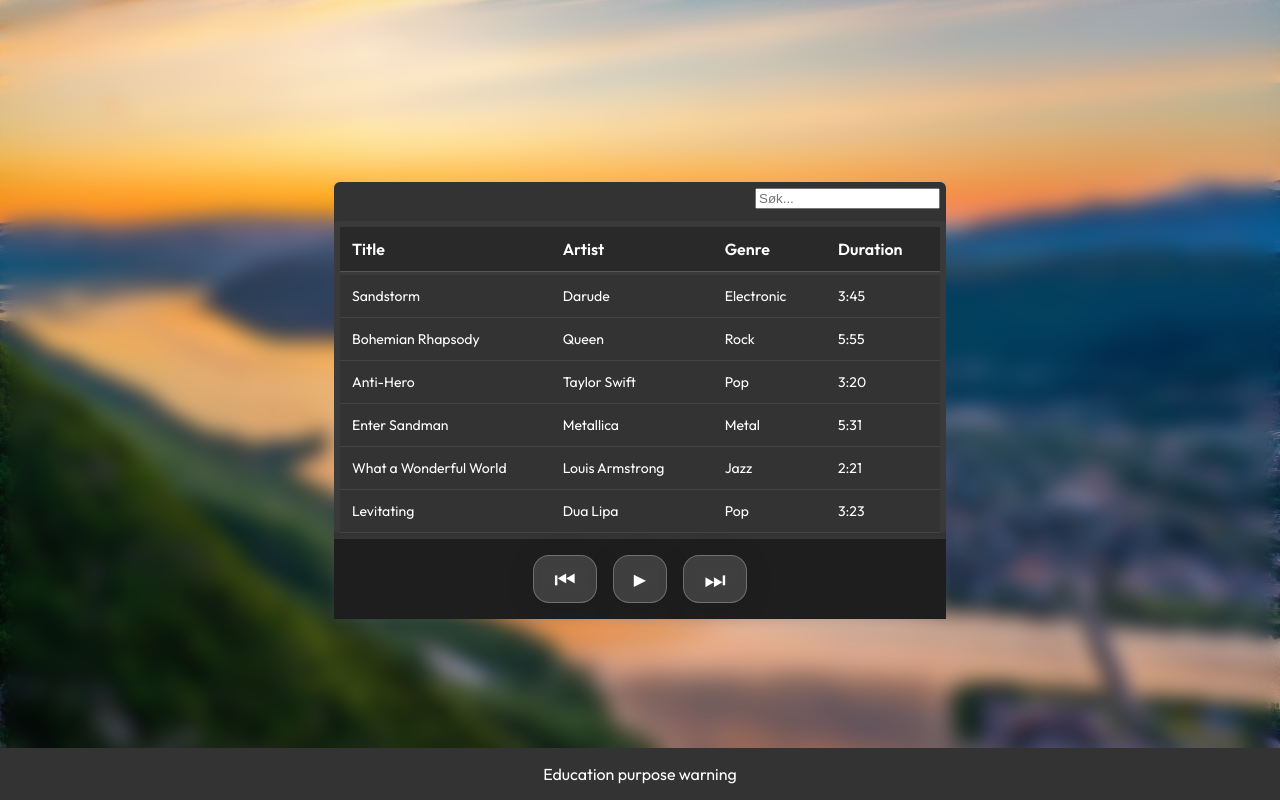
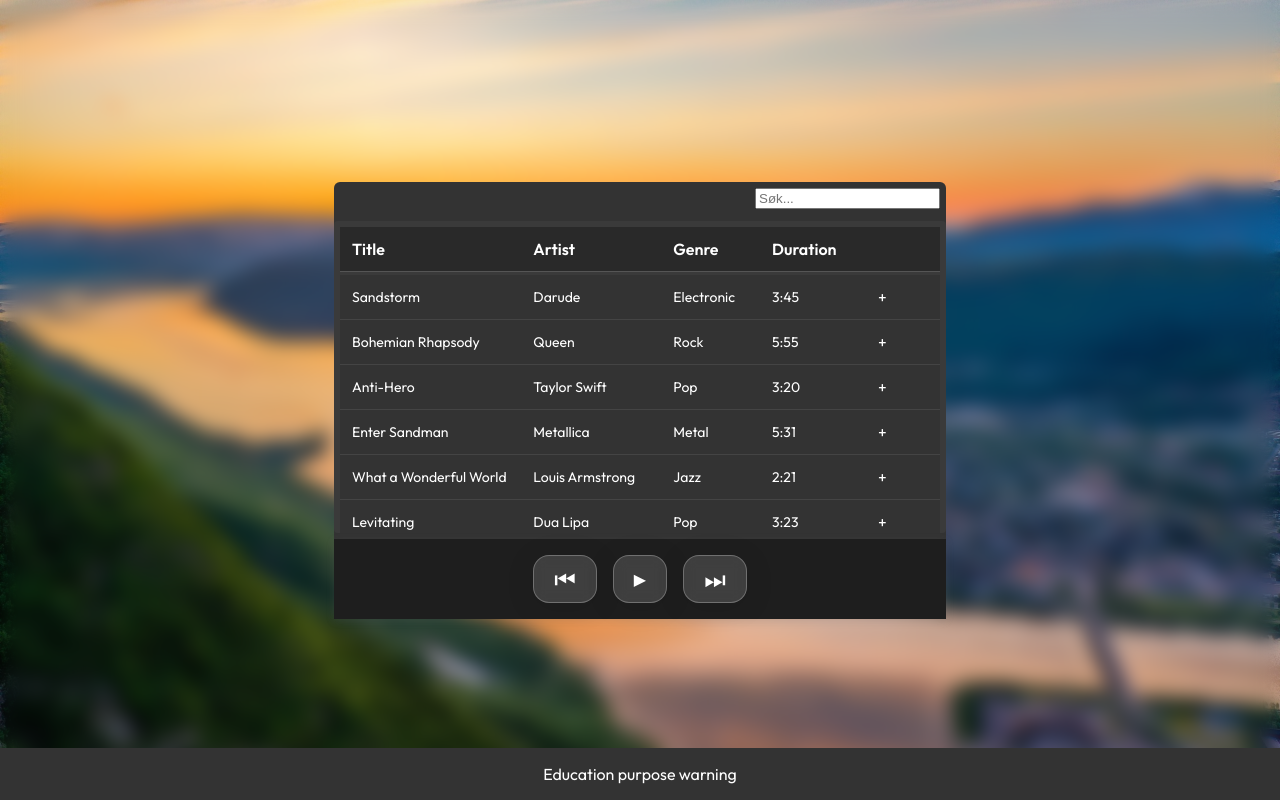
Before and after one commit to simonboasaeter/assignment_3, a plain HTML site: page index.html in a window 1280 px wide. Drawn offline with Linux system fonts and the light colour scheme.

Commit message:
add functionality to add songs to playlist

```diff
--- a/css/styles.css
+++ b/css/styles.css
@@ -50,8 +50,8 @@ h1 {
 .music-player__songs-header,
 .music-player__card {
   display: grid;
-  grid-template-columns: 2fr 1.5fr 1fr 90px;
-  grid-template-areas: "title artist genre duration";
+  grid-template-columns: 2fr 1.5fr 1fr 90px 50px;
+  grid-template-areas: "title artist genre duration add";
   align-items: center;
   gap: 1rem;
   padding: 12px;
@@ -86,6 +86,10 @@ h1 {
 .music-player__header-duration,
 .music-player__song-duration {
   grid-area: duration;
+}
+.music-player__header-add,
+.music-player__song-add {
+  grid-area: add;
 }
 
 .music-player__navigation {
--- a/index.html
+++ b/index.html
@@ -29,6 +29,7 @@
             <span class="music-player__header-artist">Artist</span>
             <span class="music-player__header-genre">Genre</span>
             <span class="music-player__header-duration">Duration</span>
+            <span class="music-player__song-add"></span>
           </div>
 
           <div class="music-player__songs-list"></div>
@@ -72,6 +73,7 @@
             <p class="music-player__song-artist"></p>
             <p class="music-player__song-genre"></p>
             <p class="music-player__song-duration"></p>
+            <span class="music-player__song-add" onclick="addSongToPlaylist(this)">+</span>
           </div>
         </template>
       </div>
--- a/js/app.js
+++ b/js/app.js
@@ -3,6 +3,7 @@ songs.sort((s1, s2) => s1.id - s2.id);
 let currentSongId = undefined;
 let isPaused = true;
 let songFilter = "";
+let playlist = [];
 
 function getVisibleSongs(songs) {
   return filterSongs(songs);
@@ -162,3 +163,12 @@ if (!songs.length) {
 } else {
   initializePlayer(songs);
 }
+
+function addSongToPlaylist(element) {
+  const songCard = element.closest(".music-player__card");
+  const songTitle = songCard.querySelector(
+    ".music-player__song-title",
+  ).textContent;
+  console.log("Adding song to playlist:", songTitle);
+  playlist.push(songTitle);
+}
```
